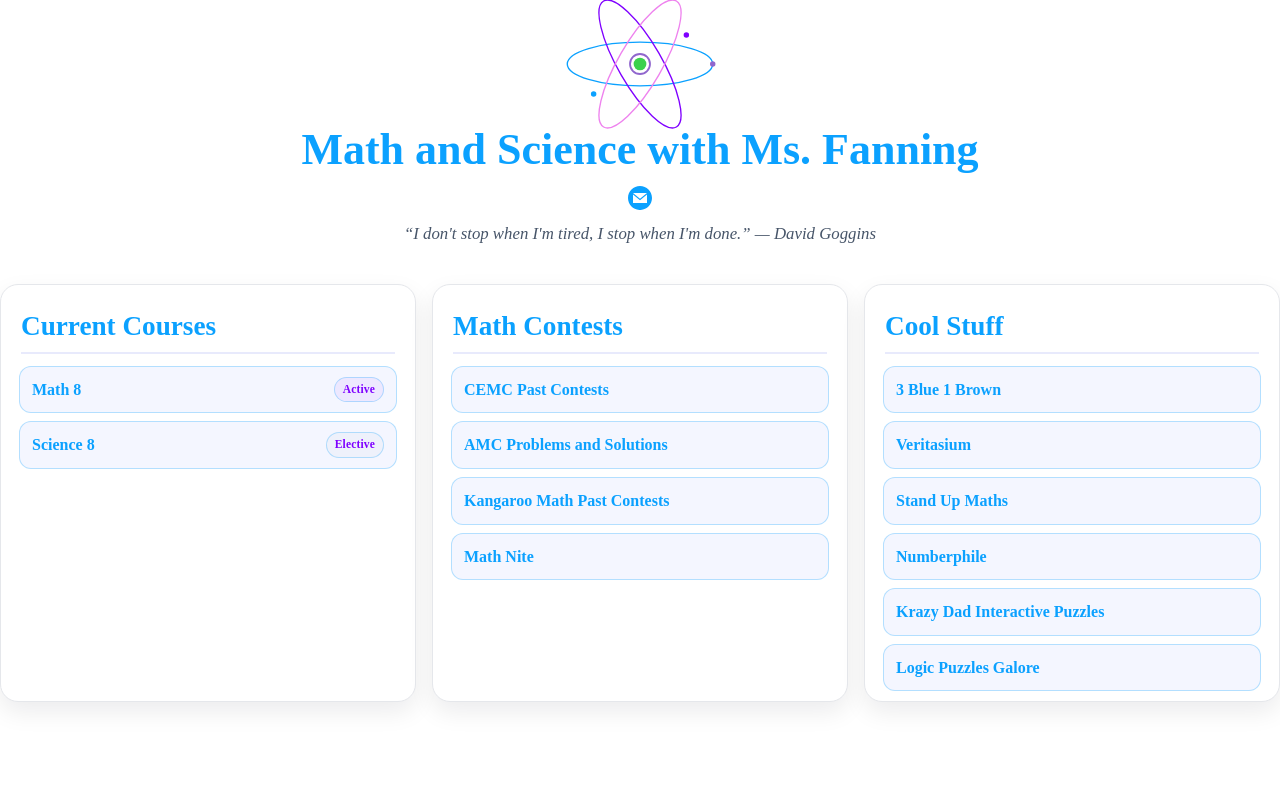
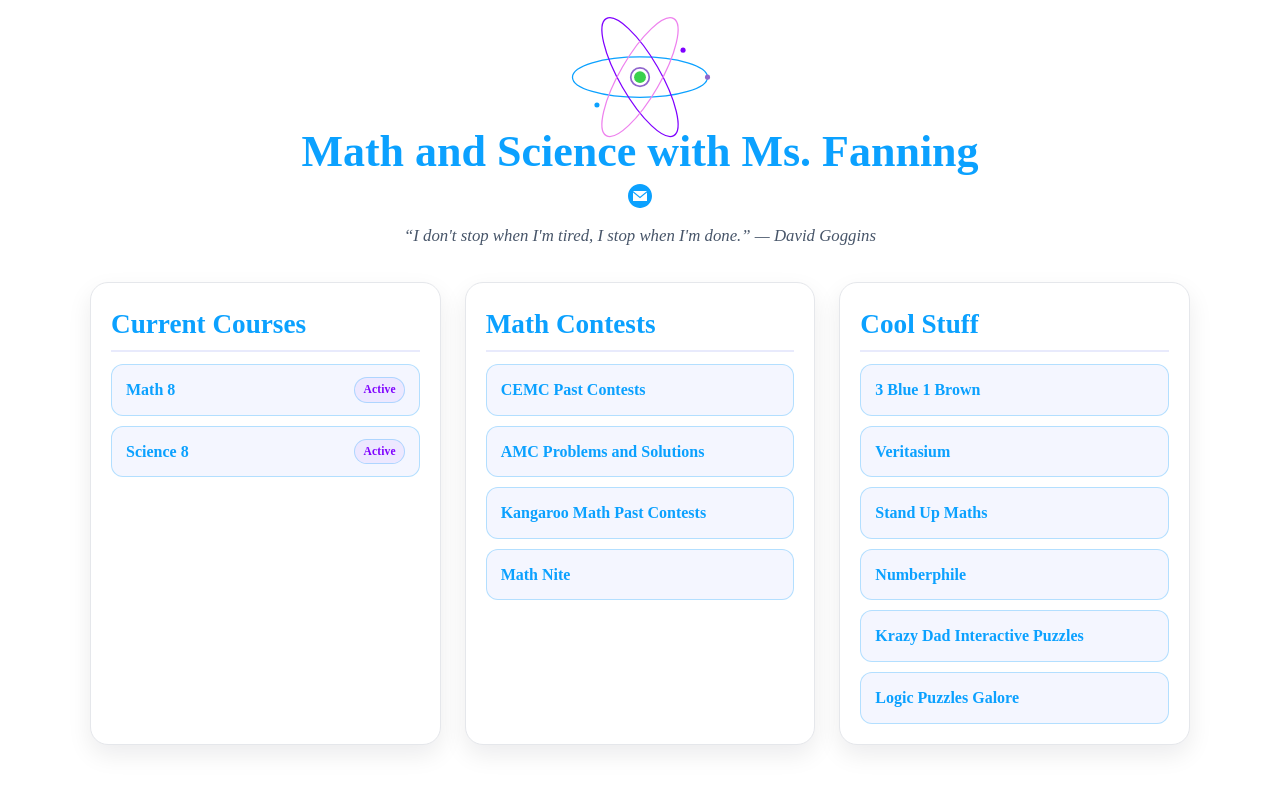
Before and after one commit to MathInMotion/MathInMotion.github.io, a plain HTML site: page index.html in a window 1280 px wide. Drawn offline with Linux system fonts and the light colour scheme; a web font is replaced by a local one.

Commit message:
Update index.html

```diff
--- a/index.html
+++ b/index.html
@@ -35,42 +35,47 @@
     img, svg { max-width: 100%; height: auto; }
     a { color: var(--indigo); }
 
+    /* Page wrapper for horizontal/vertical margins */
+    .page-wrapper {
+      max-width: 1100px;
+      margin: 40px auto;
+      padding: 0 24px;
+    }
+
     /* Header */
     .site-header{
       text-align:center;
-      padding:20px 10px;
+      margin-bottom: 24px;
     }
     .title-logo{
       display:block;
-      width:280px;   /* smaller size */
+      width:260px;
       max-width:80%;
       height:auto;
-      margin:0 auto 16px; /* space below SVG */
+      margin:0 auto 12px;
       overflow:visible;
     }
     .page-title{margin:0;font-weight:600;font-size:clamp(28px,4vw,44px);color:var(--indigo);line-height:1.2}
-    .email-link{display:inline-block;margin-top:.3em;color:var(--indigo);text-decoration:none} /* reduced margin-top */
+    .email-link{display:inline-block;margin-top:.3em;color:var(--indigo);text-decoration:none}
     .email-link:focus{outline:2px solid var(--ring);outline-offset:3px;border-radius:8px}
+    .quote{margin-top:8px;font-size:1.05rem;color:var(--muted);max-width:70ch;margin-left:auto;margin-right:auto;font-style:italic;text-align:center}
 
     /* Main */
-    .container{max-width:1100px;margin:12px auto 56px;padding:0 20px} /* reduced top margin */
-    header{display:grid;gap:4px;justify-items:center;text-align:center;margin:4px 0 16px} /* reduced gaps and margins */
-    header .quote{font-size:1.05rem;color:var(--muted);max-width:70ch;margin:0;font-style:italic}
-    .grid{display:grid;grid-template-columns:repeat(12,1fr);gap:16px}
-    section{grid-column:span 12;background:var(--surface);border:1px solid #e5e7eb;border-radius:var(--radius);box-shadow:var(--shadow);padding:18px 18px 10px}
+    .grid{display:grid;grid-template-columns:repeat(12,1fr);gap:24px;margin-top:32px}
+    section{grid-column:span 12;background:var(--surface);border:1px solid #e5e7eb;border-radius:var(--radius);box-shadow:var(--shadow);padding:20px}
     @media (min-width:860px){section{grid-column:span 4}}
-    section h2{margin:2px 2px 12px;font-size:clamp(1.3rem,2.4vw,1.7rem);font-weight:600;color:var(--indigo);border-bottom:2px solid #e8eafc;padding-bottom:.2rem}
-    ul.linklist{list-style:none;padding:0;margin:0;display:grid;gap:8px}
-    .linkitem a{display:flex;align-items:center;justify-content:space-between;gap:10px;text-decoration:none;color:var(--indigo);background:var(--surface-alt);padding:10px 12px;border-radius:12px;border:1px solid var(--ring);transition:transform .12s ease, box-shadow .12s ease, border-color .12s ease, background .12s ease;outline-offset:3px;font-weight:600}
+    section h2{margin:0 0 12px;font-size:clamp(1.3rem,2.4vw,1.7rem);font-weight:600;color:var(--indigo);border-bottom:2px solid #e8eafc;padding-bottom:.2rem}
+    ul.linklist{list-style:none;padding:0;margin:0;display:grid;gap:10px}
+    .linkitem a{display:flex;align-items:center;justify-content:space-between;gap:10px;text-decoration:none;color:var(--indigo);background:var(--surface-alt);padding:12px 14px;border-radius:12px;border:1px solid var(--ring);transition:transform .12s ease, box-shadow .12s ease, border-color .12s ease, background .12s ease;outline-offset:3px;font-weight:600}
     .linkitem a:hover,.linkitem a:focus{transform:translateY(-1px);box-shadow:0 10px 18px rgba(2,6,23,.10);border-color:var(--indigo);background:#e9ecff}
     .badge{display:inline-block;font-size:.72rem;letter-spacing:.15px;line-height:1;padding:6px 8px;border-radius:999px;background:#eef1fb;color:var(--purple);border:1px solid var(--ring)}
     .badge.active{background:#ede8ff;color:var(--purple)}
-    footer{margin-top:28px;text-align:center;color:var(--muted);font-size:.9rem}
+    footer{margin-top:40px;text-align:center;color:var(--muted);font-size:.9rem}
   </style>
 </head>
 <body>
+  <div class="page-wrapper">
     <header class="site-header">
-    <!-- Atomic orbits SVG smaller, spaced above title -->
       <svg class="title-logo" role="img" aria-label="Atomic nucleus with electron orbits"
            viewBox="-8 -8 616 176" preserveAspectRatio="xMidYMid meet"
            xmlns="http://www.w3.org/2000/svg" style="overflow:visible; color: var(--indigo);">
@@ -95,13 +100,12 @@
       <p class="quote"><em>“I don't stop when I'm tired, I stop when I'm done.”</em> — David Goggins</p>
     </header>
 
-
     <main id="main" class="grid" aria-label="Main sections">
       <section aria-labelledby="sec-courses">
         <h2 id="sec-courses">Current Courses</h2>
         <ul class="linklist">
           <li class="linkitem"><a href="https://mathinmotion.github.io/Math8.html" data-ext="true"><span>Math 8</span><span class="badge active">Active</span></a></li>
-          <li class="linkitem"><a href="https://mathinmotion.github.io/Science8.html" data-ext="true"><span>Science 8</span><span class="badge">Elective</span></a></li>
+          <li class="linkitem"><a href="https://mathinmotion.github.io/Science8.html" data-ext="true"><span>Science 8</span><span class="badge active">Active</span></a></li>
         </ul>
       </section>
 
```
Lines whose indentation alone changed are shown as unchanged.
